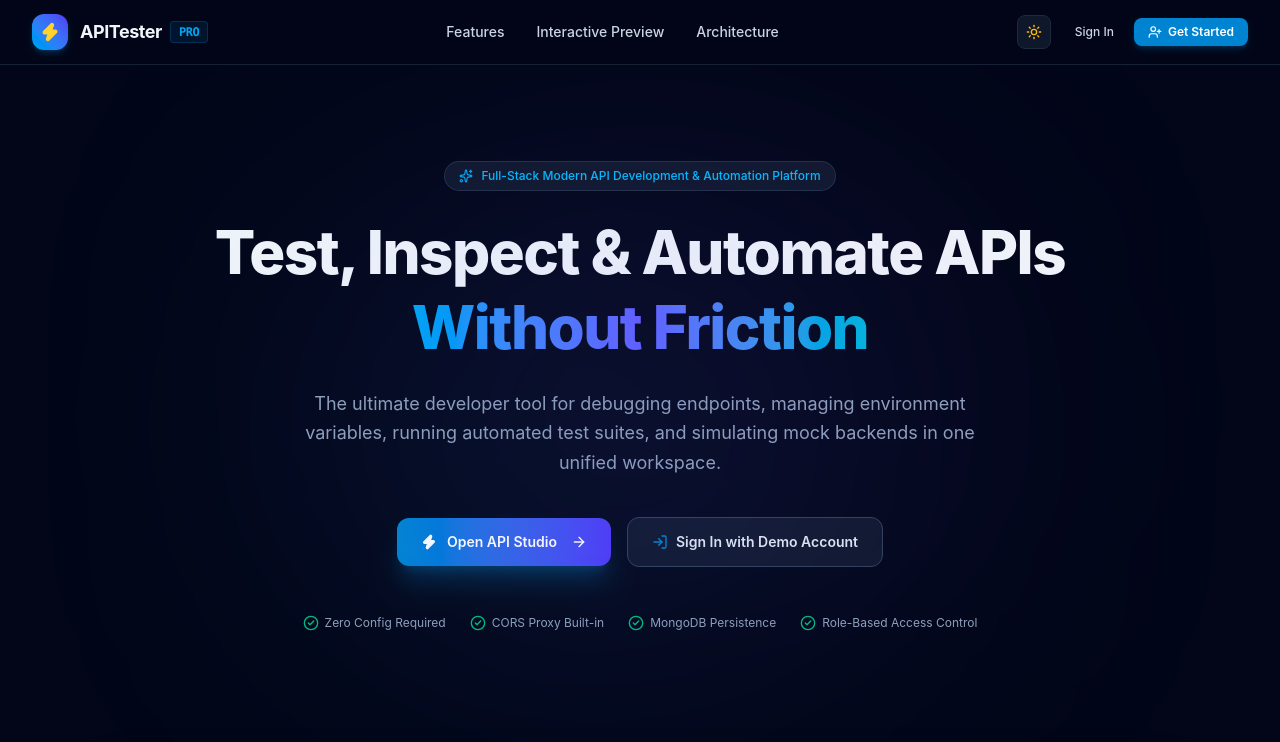
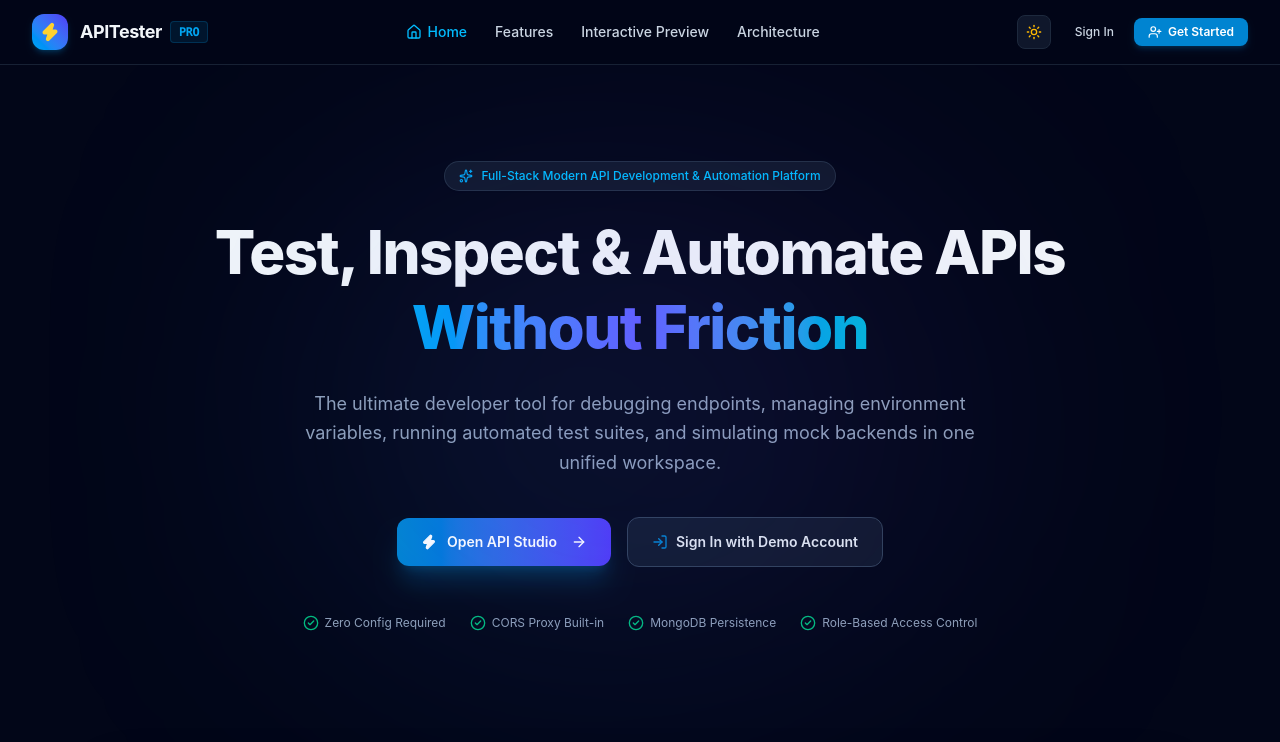
Before and after one commit to Namitha938/API-Testing-Tool, a React (Vite) app in the folder client/: page / in a window 1280 px wide. Shown: the top 742 px of the page. Built offline with nearby package versions, Linux system fonts and the light colour scheme; no server answers.

Commit message:
Add Home icon and navigation across Landing, Login, and Register pages

```diff
--- a/client/src/pages/LandingPage.jsx
+++ b/client/src/pages/LandingPage.jsx
@@ -18,7 +18,8 @@ import {
   Sun,
   Moon,
   ExternalLink,
-  Laptop
+  Laptop,
+  Home
 } from 'lucide-react';
 
 export default function LandingPage() {
@@ -101,7 +102,16 @@ export default function LandingPage() {
           </div>
 
           {/* Links */}
-          <nav className="hidden md:flex items-center gap-8 text-sm font-medium">
+          <nav className="hidden md:flex items-center gap-7 text-sm font-medium">
+            <a
+              href="#"
+              className={`flex items-center gap-1.5 transition ${
+                isDark ? 'text-sky-400 hover:text-sky-300' : 'text-sky-600 hover:text-sky-500 font-semibold'
+              }`}
+            >
+              <Home className="w-4 h-4" />
+              <span>Home</span>
+            </a>
             <a
               href="#features"
               className={isDark ? 'text-slate-300 hover:text-sky-400' : 'text-slate-600 hover:text-sky-600'}
@@ -581,6 +591,10 @@ export default function LandingPage() {
           </div>
 
           <div className="flex items-center gap-6">
+            <a href="#" className={`flex items-center gap-1 ${isDark ? 'text-slate-400 hover:text-slate-200' : 'text-slate-500 hover:text-slate-800'}`}>
+              <Home className="w-3.5 h-3.5" />
+              <span>Home</span>
+            </a>
             <Link to="/app" className={isDark ? 'text-slate-400 hover:text-slate-200' : 'text-slate-500 hover:text-slate-800'}>
               Studio
             </Link>
--- a/client/src/pages/LoginPage.jsx
+++ b/client/src/pages/LoginPage.jsx
@@ -12,7 +12,8 @@ import {
   ArrowLeft,
   Sun,
   Moon,
-  Sparkles
+  Sparkles,
+  Home
 } from 'lucide-react';
 
 export default function LoginPage() {
@@ -87,12 +88,15 @@ export default function LoginPage() {
       <div className="w-full max-w-md flex items-center justify-between mb-6">
         <Link
           to="/"
-          className={`flex items-center gap-1.5 text-xs font-medium transition ${
-            isDark ? 'text-slate-400 hover:text-slate-200' : 'text-slate-600 hover:text-slate-900'
+          className={`flex items-center gap-1.5 text-xs font-semibold px-3 py-1.5 rounded-lg border transition ${
+            isDark
+              ? 'border-slate-800 bg-slate-900/80 text-slate-300 hover:text-white hover:bg-slate-800'
+              : 'border-slate-200 bg-white text-slate-700 hover:text-slate-900 hover:bg-slate-100 shadow-xs'
           }`}
+          title="Return to Home"
         >
-          <ArrowLeft className="w-4 h-4" />
-          <span>Back to Home</span>
+          <Home className="w-4 h-4 text-sky-500" />
+          <span>Home</span>
         </Link>
 
         <button
--- a/client/src/pages/RegisterPage.jsx
+++ b/client/src/pages/RegisterPage.jsx
@@ -10,7 +10,8 @@ import {
   ArrowLeft,
   Sun,
   Moon,
-  CheckCircle2
+  CheckCircle2,
+  Home
 } from 'lucide-react';
 
 export default function RegisterPage() {
@@ -82,12 +83,15 @@ export default function RegisterPage() {
       <div className="w-full max-w-md flex items-center justify-between mb-6">
         <Link
           to="/"
-          className={`flex items-center gap-1.5 text-xs font-medium transition ${
-            isDark ? 'text-slate-400 hover:text-slate-200' : 'text-slate-600 hover:text-slate-900'
+          className={`flex items-center gap-1.5 text-xs font-semibold px-3 py-1.5 rounded-lg border transition ${
+            isDark
+              ? 'border-slate-800 bg-slate-900/80 text-slate-300 hover:text-white hover:bg-slate-800'
+              : 'border-slate-200 bg-white text-slate-700 hover:text-slate-900 hover:bg-slate-100 shadow-xs'
           }`}
+          title="Return to Home"
         >
-          <ArrowLeft className="w-4 h-4" />
-          <span>Back to Home</span>
+          <Home className="w-4 h-4 text-sky-500" />
+          <span>Home</span>
         </Link>
 
         <button
```
